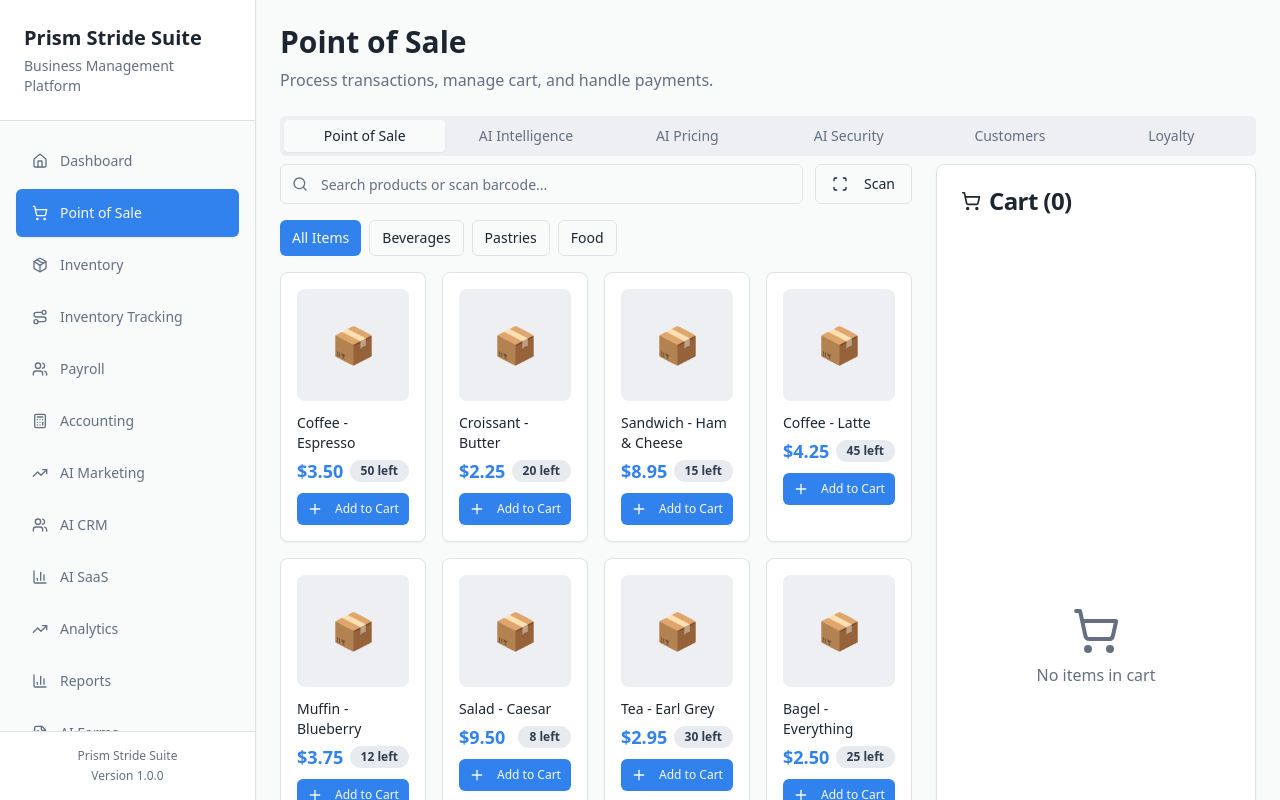
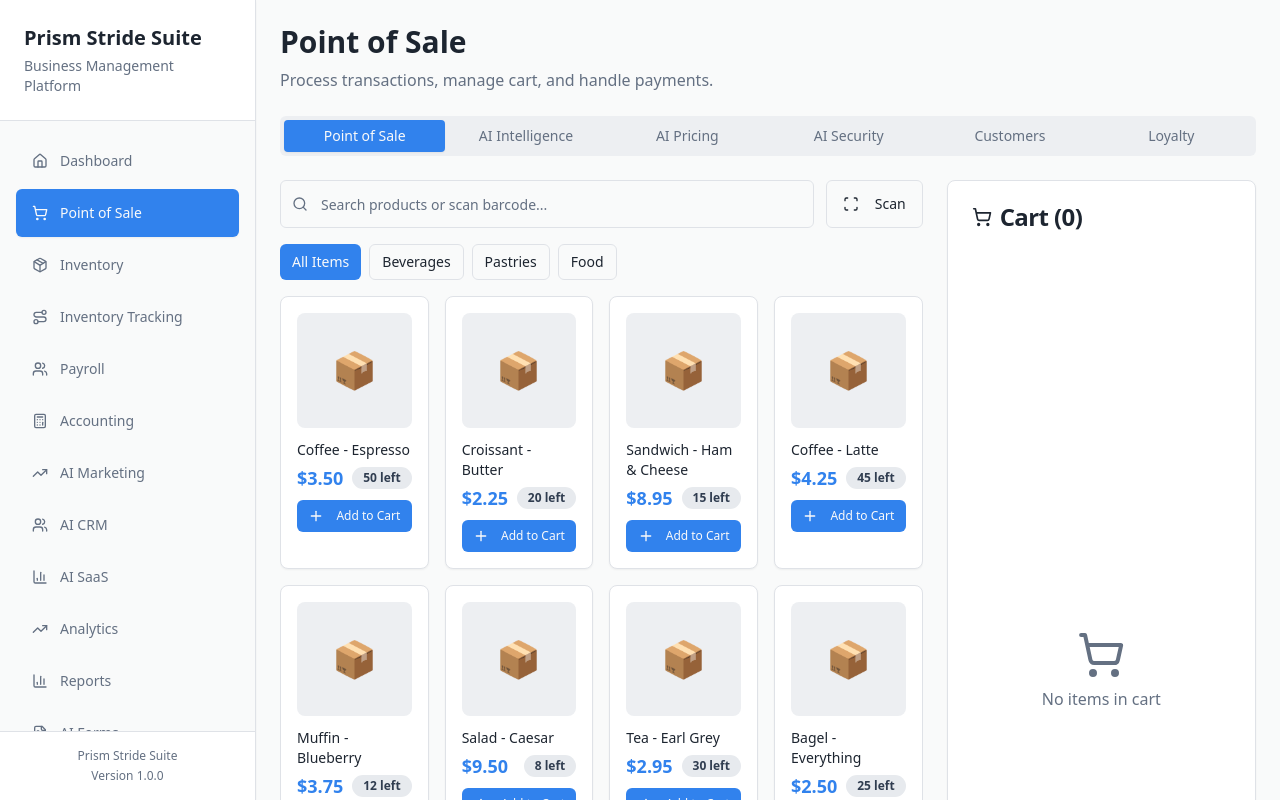
Before and after one commit to imranmit2020/prism-stride-suite, a React (Vite) app: page / in a window 1280 px wide. Both pictures are taken after a click on the button "Point of Sale". Built offline with nearby package versions, Linux system fonts and the light colour scheme.

Commit message:
Refactor POS dashboard
Update the POS dashboard to improve its appearance and user experience.

```diff
--- a/src/components/pos/POSInterface.tsx
+++ b/src/components/pos/POSInterface.tsx
@@ -150,19 +150,19 @@ export function POSInterface() {
   return (
     <div className="space-y-6">
       <Tabs value={activeTab} onValueChange={setActiveTab} className="w-full">
-        <TabsList className="grid w-full grid-cols-6">
-          <TabsTrigger value="pos">Point of Sale</TabsTrigger>
-          <TabsTrigger value="ai-intelligence">AI Intelligence</TabsTrigger>
-          <TabsTrigger value="ai-pricing">AI Pricing</TabsTrigger>
-          <TabsTrigger value="ai-security">AI Security</TabsTrigger>
-          <TabsTrigger value="customers">Customers</TabsTrigger>
-          <TabsTrigger value="loyalty">Loyalty</TabsTrigger>
+        <TabsList className="grid w-full grid-cols-2 md:grid-cols-3 lg:grid-cols-6 h-auto p-1">
+          <TabsTrigger value="pos" className="data-[state=active]:bg-primary data-[state=active]:text-primary-foreground">Point of Sale</TabsTrigger>
+          <TabsTrigger value="ai-intelligence" className="data-[state=active]:bg-primary data-[state=active]:text-primary-foreground">AI Intelligence</TabsTrigger>
+          <TabsTrigger value="ai-pricing" className="data-[state=active]:bg-primary data-[state=active]:text-primary-foreground">AI Pricing</TabsTrigger>
+          <TabsTrigger value="ai-security" className="data-[state=active]:bg-primary data-[state=active]:text-primary-foreground">AI Security</TabsTrigger>
+          <TabsTrigger value="customers" className="data-[state=active]:bg-primary data-[state=active]:text-primary-foreground">Customers</TabsTrigger>
+          <TabsTrigger value="loyalty" className="data-[state=active]:bg-primary data-[state=active]:text-primary-foreground">Loyalty</TabsTrigger>
         </TabsList>
 
-        <TabsContent value="pos" className="space-y-6">
-          <div className="h-full flex gap-6">
+        <TabsContent value="pos" className="space-y-6 mt-6">
+          <div className="grid grid-cols-1 xl:grid-cols-3 gap-6 h-[calc(100vh-16rem)]">
             {/* Left Panel - Products */}
-            <div className="flex-1 space-y-4">
+            <div className="xl:col-span-2 space-y-4 flex flex-col">
               {/* Search and Scan */}
               <div className="flex gap-3">
                 <div className="relative flex-1">
@@ -171,10 +171,10 @@ export function POSInterface() {
                     placeholder="Search products or scan barcode..."
                     value={searchTerm}
                     onChange={(e) => setSearchTerm(e.target.value)}
-                    className="pl-10"
+                    className="pl-10 h-12"
                   />
                 </div>
-                <Button variant="outline" size="default">
+                <Button variant="outline" size="default" className="h-12">
                   <Scan className="h-4 w-4 mr-2" />
                   Scan
                 </Button>
@@ -198,7 +198,7 @@ export function POSInterface() {
             </div>
 
             {/* Right Panel - Cart */}
-            <div className="w-80">
+            <div className="xl:col-span-1">
               <Cart
                 items={cartItems}
                 onUpdateQuantity={updateQuantity}
```
